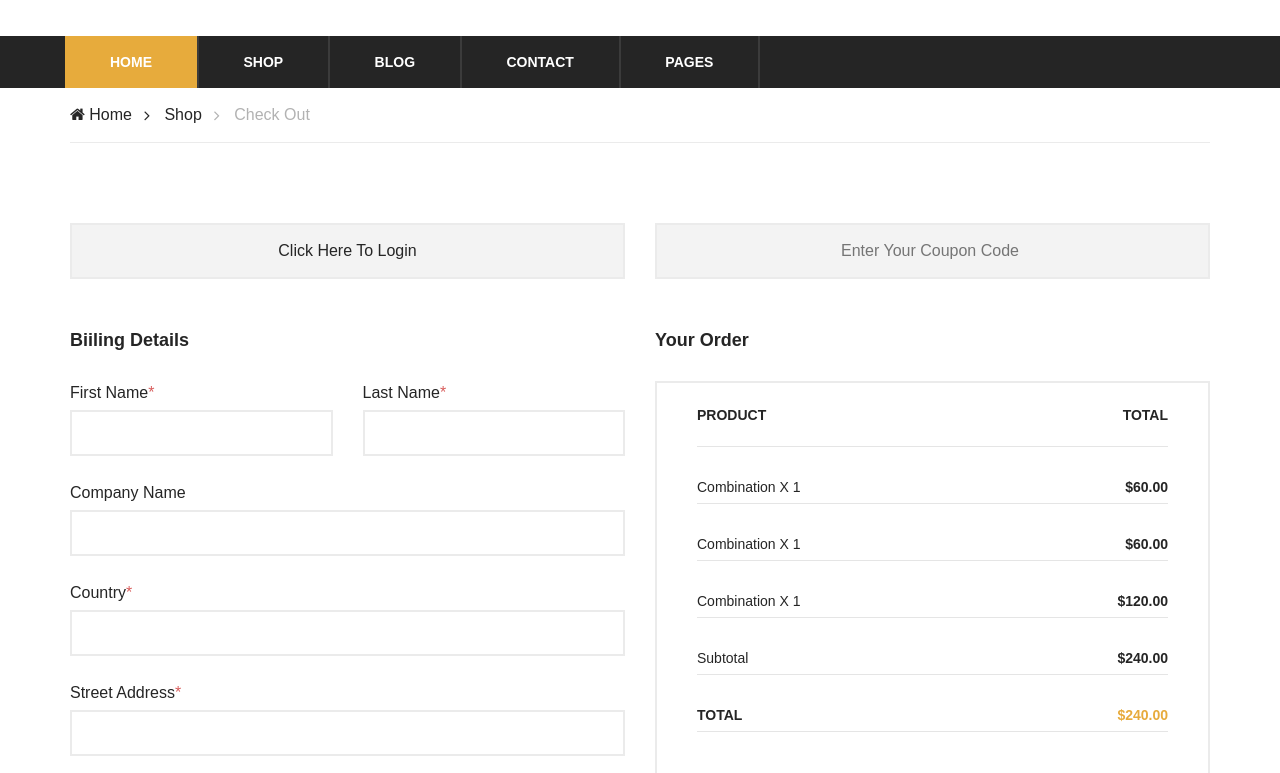
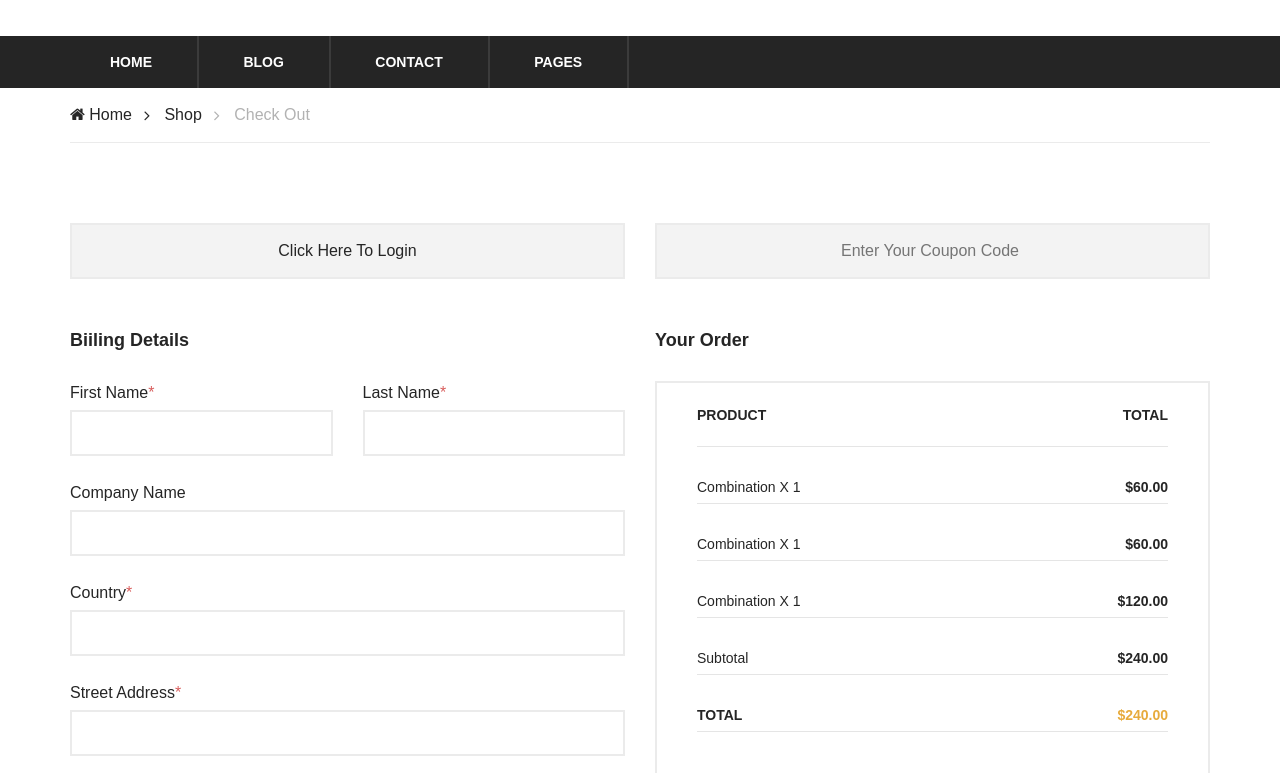
Before and after one commit to alis4249/fashionGalleryWebAPI, a plain HTML site: page check-out.html in a window 1280 px wide. Shown: the part 147-920 px from the top of the page. Drawn offline with Linux system fonts and the light colour scheme; a web font is replaced by a local one.

Commit message:
removing unnecessary things

```diff
--- a/check-out.html
+++ b/check-out.html
@@ -140,15 +140,7 @@
                 </div>
                 <nav class="nav-menu mobile-menu">
                     <ul>
-                        <li class="active"><a href="./index.html">Home</a></li>
-                        <li><a href="./shop.html">Shop</a></li>
-                        <!-- <li><a href="#">Collection</a>
-                            <ul class="dropdown">
-                                <li><a href="#">Men's</a></li>
-                                <li><a href="#">Women's</a></li>
-                                <li><a href="#">Kid's</a></li>
-                            </ul>
-                        </li> -->
+                        <li><a href="./index.html">Home</a></li>
                         <li><a href="./blog.html">Blog</a></li>
                         <li><a href="./contact.html">Contact</a></li>
                         <li><a href="#">Pages</a>
```
Also changed, not shown: blog-details.html (+1 -29 lines), blog.html (+0 -8 lines), contact.html (+0 -8 lines), index.html (+1 -9 lines), login.html (+0 -8 lines), product.html (+0 -1 lines).
